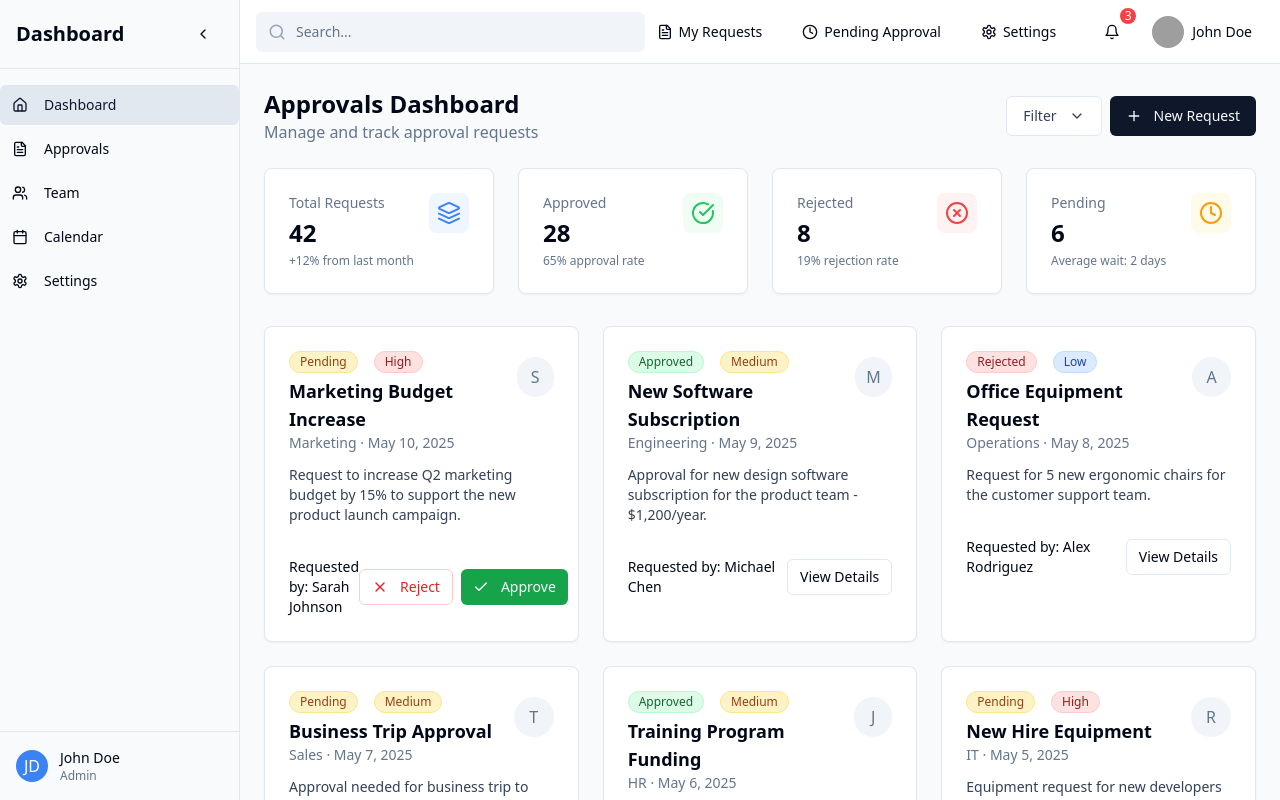
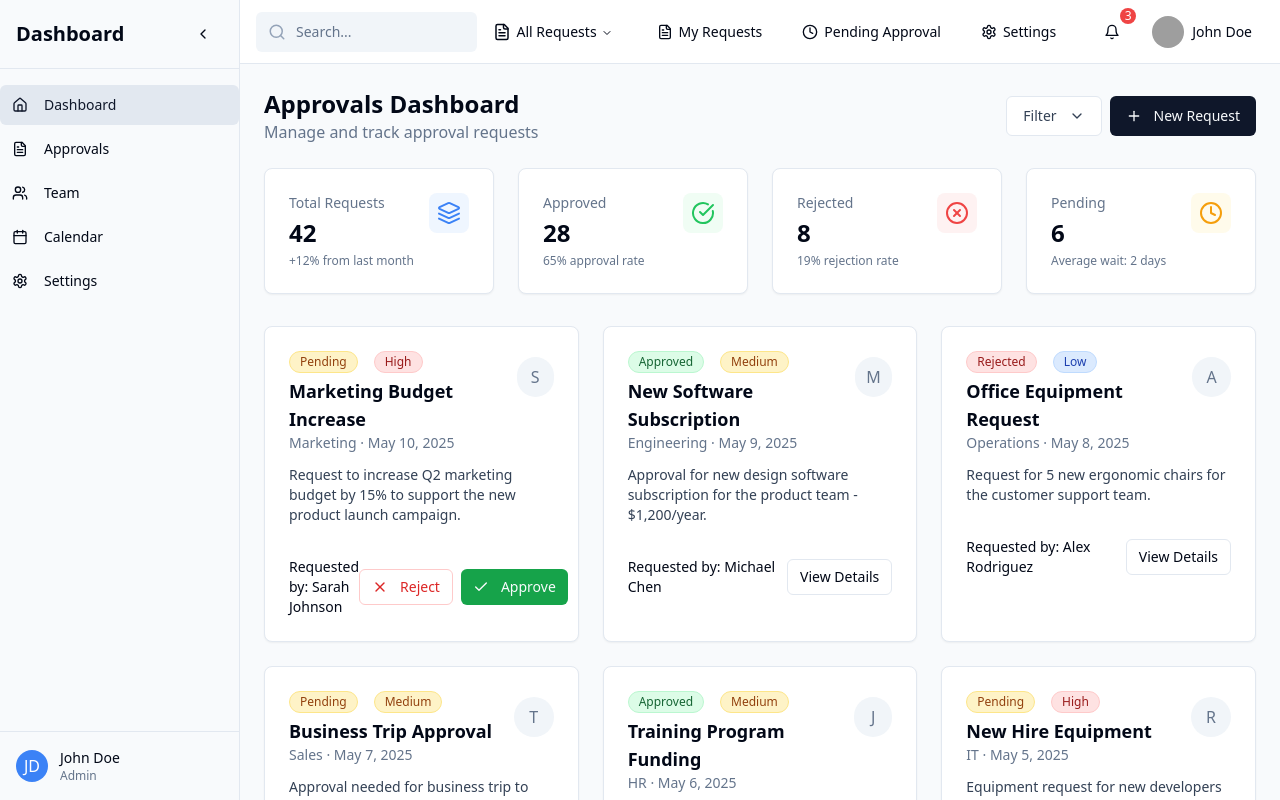
Before and after one commit to gqxcd/approval-flow-dashboard, a React (Vite) app: page / in a window 1280 px wide. Built offline with nearby package versions, Linux system fonts and the light colour scheme; grey boxes are pictures that could not be loaded.

Commit message:
feat: Add "All Requests" with sub tasks
Adds a new "All Requests" section to the navigation with sub tasks for HR, MyIT, Workday, and Internal Approval.

```diff
--- a/src/components/layout/Header.tsx
+++ b/src/components/layout/Header.tsx
@@ -13,6 +13,14 @@ import {
   DropdownMenuSeparator,
   DropdownMenuTrigger,
 } from "@/components/ui/dropdown-menu";
+import {
+  NavigationMenu,
+  NavigationMenuContent,
+  NavigationMenuItem,
+  NavigationMenuLink,
+  NavigationMenuList,
+  NavigationMenuTrigger,
+} from "@/components/ui/navigation-menu";
 
 interface HeaderProps {
   className?: string;
@@ -36,6 +44,52 @@ const Header = ({ className }: HeaderProps) => {
       <div className="flex items-center gap-6">
         <nav>
           <ul className="hidden md:flex items-center gap-4">
+            <li>
+              <NavigationMenu>
+                <NavigationMenuList>
+                  <NavigationMenuItem>
+                    <NavigationMenuTrigger className="bg-transparent hover:bg-slate-100">
+                      <div className="flex items-center gap-1.5">
+                        <FileText size={18} />
+                        <span className="font-medium">All Requests</span>
+                      </div>
+                    </NavigationMenuTrigger>
+                    <NavigationMenuContent className="bg-white">
+                      <ul className="grid w-[200px] p-2 gap-1">
+                        <li>
+                          <NavigationMenuLink asChild>
+                            <Button variant="ghost" size="sm" className="w-full justify-start">
+                              HR
+                            </Button>
+                          </NavigationMenuLink>
+                        </li>
+                        <li>
+                          <NavigationMenuLink asChild>
+                            <Button variant="ghost" size="sm" className="w-full justify-start">
+                              MyIT
+                            </Button>
+                          </NavigationMenuLink>
+                        </li>
+                        <li>
+                          <NavigationMenuLink asChild>
+                            <Button variant="ghost" size="sm" className="w-full justify-start">
+                              Workday
+                            </Button>
+                          </NavigationMenuLink>
+                        </li>
+                        <li>
+                          <NavigationMenuLink asChild>
+                            <Button variant="ghost" size="sm" className="w-full justify-start">
+                              Internal Approval
+                            </Button>
+                          </NavigationMenuLink>
+                        </li>
+                      </ul>
+                    </NavigationMenuContent>
+                  </NavigationMenuItem>
+                </NavigationMenuList>
+              </NavigationMenu>
+            </li>
             <li>
               <Button variant="ghost" size="sm" className="flex gap-1.5">
                 <FileText size={18} />
```
